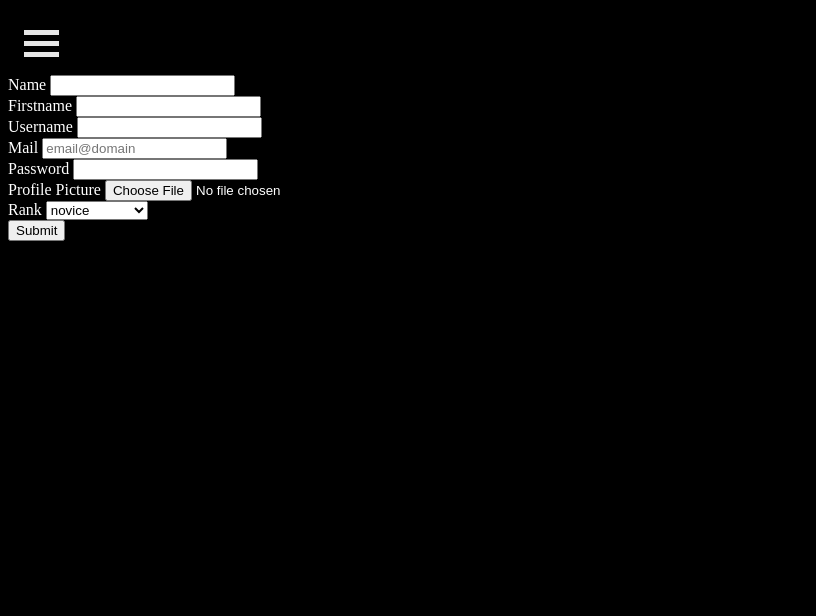
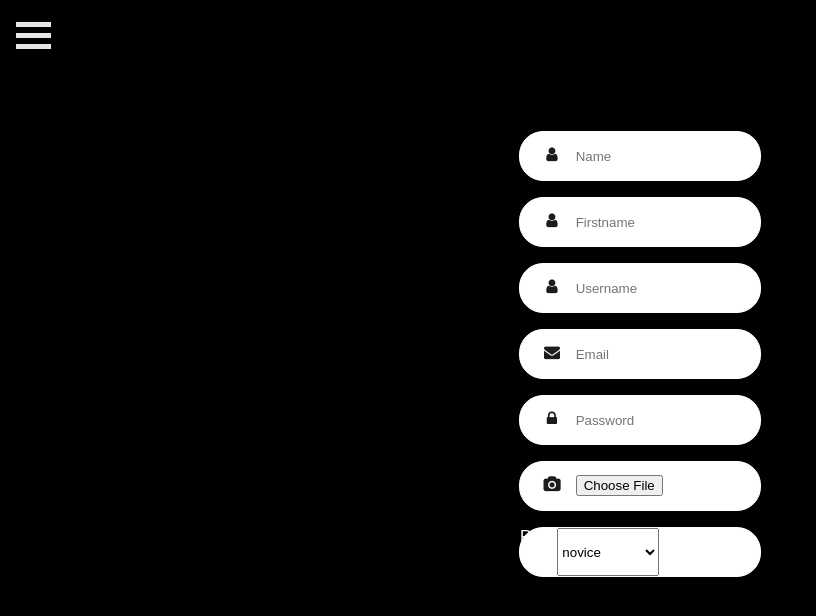
Before and after one commit to Mino1289/BeerAdvisor, a PHP site: page /register.php in a window 1280 px wide. Shown: the top 616 px of the page, without its empty margins (0-816 px from the left). Run offline with PHP 8.4, Linux system fonts and the light colour scheme; style sheets or scripts are compiled from the project's sources.

Commit message:
Update register.php about scss

```diff
--- a/css/header.scss
+++ b/css/header.scss
@@ -60,6 +60,7 @@ header {
   border-radius: 60%;
 
   transition: .5s;
+  text-decoration: none;
 }
 
 .topnav a:hover {
--- a/css/register.css
+++ /dev/null
@@ -1,16 +0,0 @@
-body{
-    background-color: black;
-    color: white;
-}
-
-
-/* #form{
-    position:absolute;
-    display: flex;
-    margin-left: auto;
-    margin-right: auto;
-    width: 20em;
-    font-family: 'Franklin Gothic Medium', 'Arial Narrow', Arial, sans-serif;
-    font-size: 5em;
-}
- */
--- /dev/null
+++ b/css/register.scss
@@ -0,0 +1,81 @@
+body {
+    margin: 0;
+    background-color: black;
+    color: white;
+    font-family: Arial, sans-serif;
+}
+/*
+#register_form
+{
+    display: flex;
+    border: 2px solid white;
+    text-align: left;
+    justify-content: center;
+    margin-left: auto;
+    margin-right: auto;
+    width: 60%;
+    font-family: Arial, sans-serif;
+    font-size: 2em;
+}
+*/
+input
+{
+    border-radius: 1.5em;
+    background-color: black;
+    border: 1px solid white;
+    color: white;
+    padding: .5em;
+    line-height: 1em;
+    vertical-align: middle;
+}
+
+#name:hover
+{
+    -webkit-box-shadow: inset -1px 3px 8px 5px white, 2px 5px 16px 0px black, 5px 5px 35px 12px rgba(255,137,0,0.4);
+    box-shadow: inset -1px 3px 8px 5px white, 2px 5px 16px 0px black, 5px 5px 35px 12px rgba(255,137,0,0.4);
+}
+
+#name {
+    background-color: white;
+    border: 1px solid white;
+    width: 15em;
+    height: 3em;
+    border-radius: 1.5em;
+    display: flex;
+    margin-top: 1em;
+    margin-left: auto;
+    margin-right: auto;
+
+}
+
+#input {
+    background-color: white;
+    border: 1px solid white;
+    border-radius: 1.5em;
+    color: black;
+    width: 40%;
+}
+
+#input:focus {
+    outline: none;
+}
+
+#spacing {
+    margin-top: 4em;
+}
+
+#logosearch {
+    size: 100%;
+    width: 2em;
+    height: 2em;
+    margin-left: 1em;
+    margin-top: .9em;
+    color: rgb(28, 28, 28);
+}
+
+#profile_picture
+{
+    background-color: white;
+    width: 10em;
+    padding-top: 5%;
+}
--- a/index.php
+++ b/index.php
@@ -16,16 +16,13 @@
         include 'header.php';
     ?>
     <h1 id="title">BEER ADVISOR</h1>
-    <form method="POST" action="<?php echo htmlspecialchars($_SERVER["PHP_SELF"]);?>">
+    <form method="POST" action="<?php echo htmlspecialchars($_SERVER["PHP_SELF"]);?>" id="spacing">
         <div id="search">
             <div id=""><i class="fa fa-fw fa-search" id="logosearch"></i></div>
             <input name="value" id="input" type="text" placeholder="Find a beer" maxlength="32" autocomplete="off">
             <input type="submit" value="research" id="submit">
         </div>
     </form>
-    <div id="spacing">
-
-    </div>
 
     <?php
     include "database.php";
--- a/register.php
+++ b/register.php
@@ -4,18 +4,18 @@
     <meta charset="UTF-8">
     <meta http-equiv="X-UA-Compatible" content="IE=edge">
     <meta name="viewport" content="width=device-width, initial-scale=1.0">
+    <link rel="stylesheet" href="./css/register.scss">
+    <link rel="icon" href="./img/logo.ico" type="image/x-icon">
+    <link rel="stylesheet" href="https://cdnjs.cloudflare.com/ajax/libs/font-awesome/4.7.0/css/font-awesome.min.css">
     <title>Register</title>
-    <link rel="stylesheet" href="./css/register.css">
-    <link rel="icon" href="./img/logo.ico" type="image/x-icon">
-
-
 </head>
 <body>
-<?php include 'header.php'; ?>
 
     <?php
 
+        include 'header.php';
         include 'database.php';
+
         $nameErr = $firstnameErr = $usernameErr = $mailErr =" ";  // Useful to display an error if there is already the same data in the table 'user'
         $name= $firstname = $username = $mail = $password = $profile_picture = $rank =" ";
         $validation =" ";
@@ -98,29 +98,46 @@
         }
     ?>
 
-<div id="form">
+    <div id="register_form">
         <form name="sign" method="POST" action="<?php echo htmlspecialchars($_SERVER["PHP_SELF"]);?>"> <!-- Useful to prevent from attackers who can exploit the code by injecting javascript code -->
 
-        <label for='name'>Name </label>
-        <input   required id='name' name='name' type="text" maxlength=20 /><span class="error"><?php echo $nameErr;?></span>
-        </br>
-        <label for='firstname'>Firstname</label>
-        <input   required id='firstname' name="firstname" type="text" maxlength=20/><span class="error"><?php echo $firstnameErr;?></span>
-        </br>
-        <label for='username'>Username</label>
-        <input   required id='username' name="username" type="text" maxlength=20/><span class="error"><?php echo $usernameErr;?></span>
-        </br>
-        <label for='mail'>Mail</label>
-        <input   id='mail' required name="mail" type="email" placeholder="email@domain " maxlength=60/><span class="error"><?php echo $mailErr;?></span>
-        </br>
-        <label for='password'>Password</label>
-        <input   id='password' required name="password"  type="password" maxlength=40/>
-        </br>
-        <label for='profile_picture'>Profile Picture</label>
-        <input   id='profile_picture' name="profile_picture" type="file" />
-        </br>
+            <div id="spacing">
+            </div>
+
+            <div id="name">
+                <div id=""><i class="fa fa-fw fa-user" id="logosearch"></i></div>
+                <input required id="input" name="name" type="text" maxlength=20 placeholder="Name" autocomplete="off"><span class="error"><?php echo $nameErr;?></span>
+            </div>
+
+            <div id="name">
+                <div id=""><i class="fa fa-fw fa-user" id="logosearch"></i></div>
+                <input required id='input' name="firstname" type="text" maxlength=20 placeholder="Firstname" autocomplete="off"/><span class="error"><?php echo $firstnameErr;?></span>
+            </div>
+
+            <div id="name">
+                <div id=""><i class="fa fa-fw fa-user" id="logosearch"></i></div>
+                <input required id='input' name="username" type="text" maxlength=20 placeholder="Username" autocomplete="off"/><span class="error"><?php echo $usernameErr;?></span>
+            </div>
+
+            <div id="name">
+                <div id=""><i class="fa fa-fw fa-envelope" id="logosearch"></i></div>
+                <input required id='input' name="mail" type="text" maxlength=60 placeholder="Email" autocomplete="off"/><span class="error"><?php echo $mailErr;?></span>
+            </div>
+
+            <div id="name">
+                <div id=""><i class="fa fa-fw fa-lock" id="logosearch"></i></div>
+                <input required id='input' name="password" type="password" maxlength=40 placeholder="Password" autocomplete="off"/><span class="error">
+            </div>
+
+            <div id="name">
+                <div id=""><i class="fa fa-fw fa-camera" id="logosearch"></i></div>
+                <input id='profile_picture' name="profile_picture" type="file" placeholder="Avatar" autocomplete="off"/><span class="error">
+            </div>
+
+            <div id="name">
 
             <label for='rank'>Rank</label>
+
             <select id='rank' name="rank">
                 <option value="novice">novice</option>
                 <option value="amateur">amateur</option>
@@ -128,12 +145,12 @@
                 <option value="expert">expert</option>
                 <option value="professionnal">professionnal</option>
                 <option value="alcoholic">alcoholic</option>
-        </select> </br>
+            </select>
 
-        <input name="submit" type="submit" value="Submit" /><?php echo $validation;?>
+            </div>
+
         </form>
     </div>
 
-
 </body>
 </html>
```
Also changed, not shown: css/beer.css (deleted, +0 -62 lines), css/comment.scss (renamed from css/comment.css), 1 other file. Lines whose indentation alone changed are shown as unchanged.
